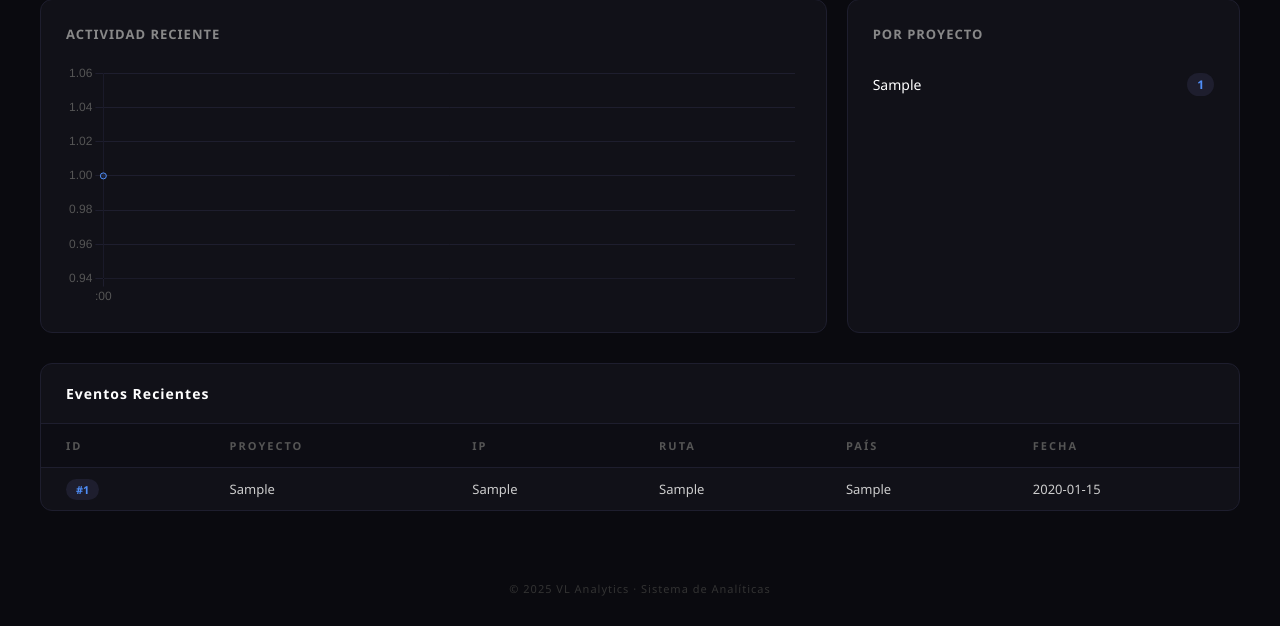
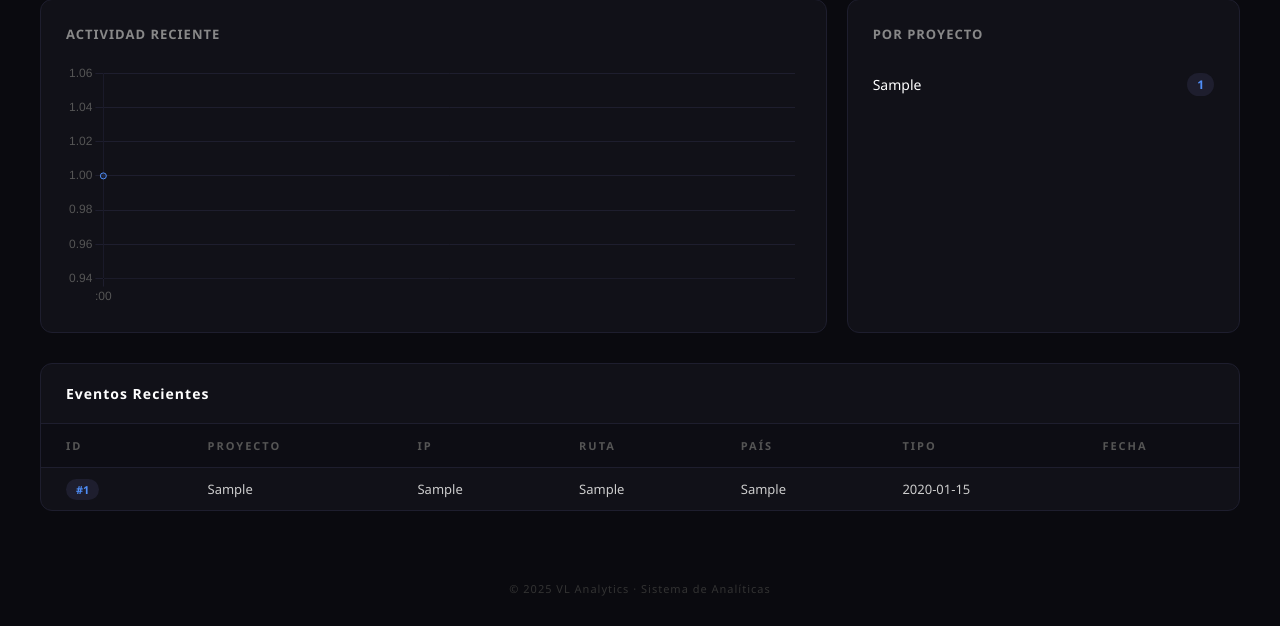
Before and after one commit to leonardov243-byte/vl-analytics, a Flask app: page / in a window 1280 px wide. Shown: the part 265-891 px from the top of the page. Run offline with Flask 3, Linux system fonts and the light colour scheme; the visitor is signed in with stand-in values (Sample User, id 1); tables that the repository leaves empty hold one stand-in row (values such as "Sample post").

Commit message:
deteccion bot vs humano

```diff
--- a/templates/panel.html
+++ b/templates/panel.html
@@ -93,12 +93,15 @@
             </div>
             <table>
                 <tr>
+
                  <th>ID</th>
                  <th>Proyecto</th>
                  <th>IP</th>
                  <th>Ruta</th>
                  <th>País</th>
+                 <th>Tipo</th>
                  <th>Fecha</th>
+
                 </tr>
                 {% for e in recientes %}
                 <tr>
```
Lines whose indentation alone changed are shown as unchanged.
